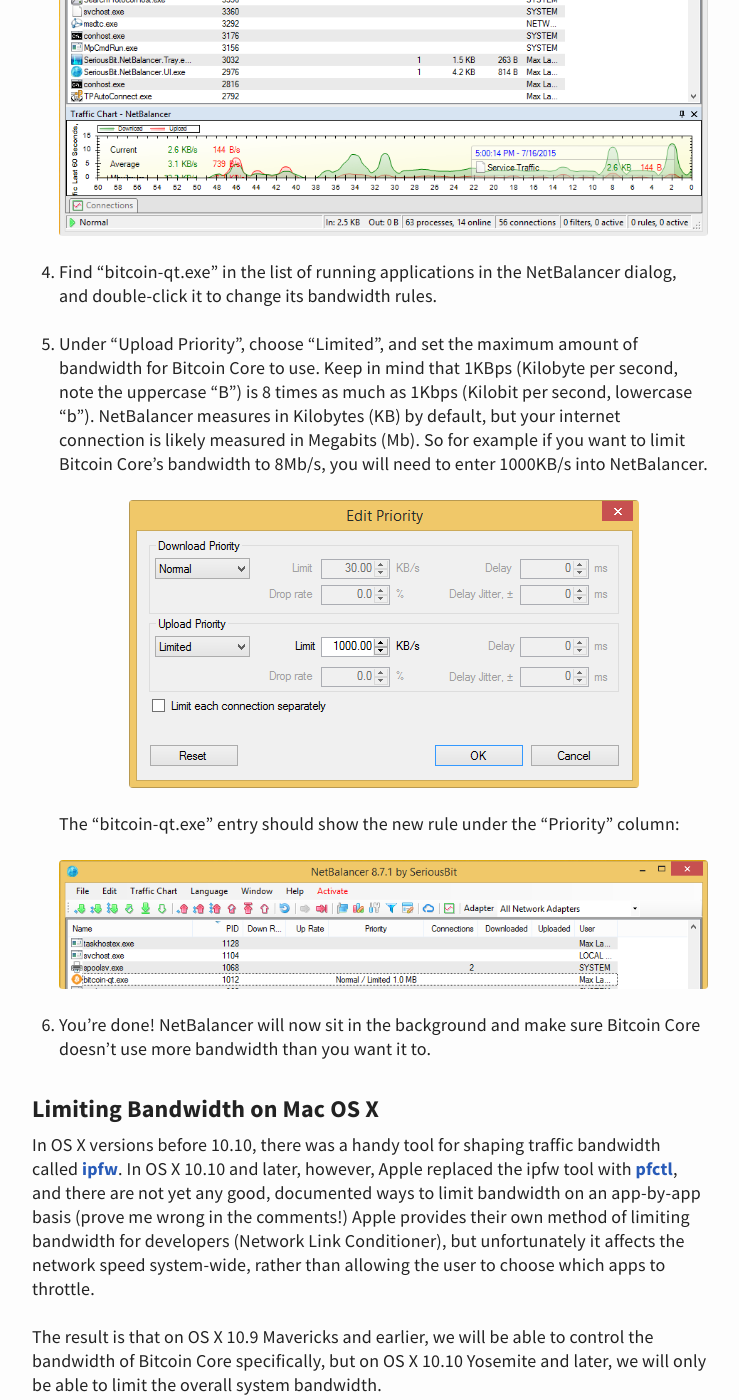
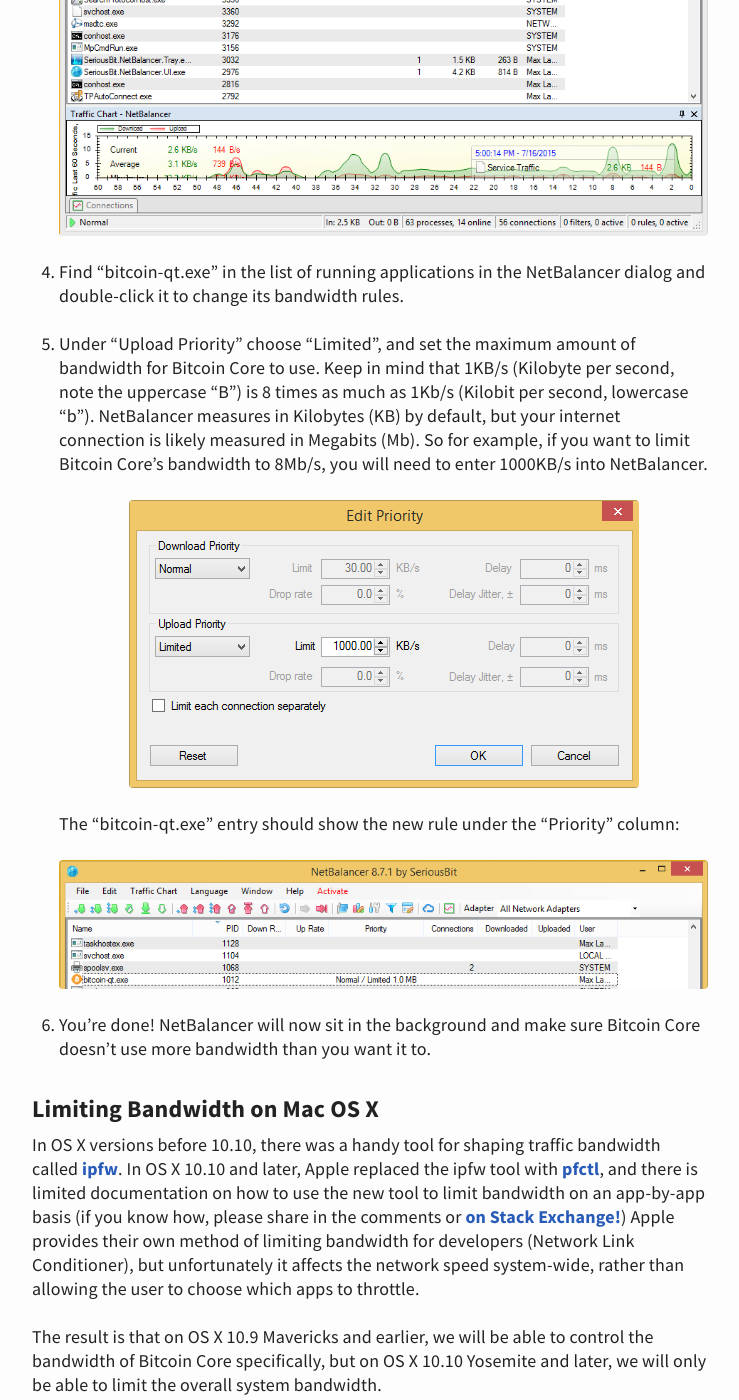
Before and after one commit to abpaolini/maxlaumeister.com, a Jekyll site: the page built from _posts/2015-7-16-how-to-limit-bandwidth-of-bitcoin-core-on-windows-mac-os-and-linux.md, in a window 1280 px wide and 1400 px high, scrolled down 1550 px. Shown: the whole window, without its empty margins (270-1009 px from the left). Built offline with Jekyll 4.4.1, drawn with Linux system fonts in a browser that asks for light colours; comment, search, counter and statistics services are not loaded; some of the changed text lies outside the part shown.

Commit message:
Grammar and style

```diff
--- a/_includes/menu.html
+++ b/_includes/menu.html
@@ -1,6 +1,6 @@
 <nav {% if site.reverse == true %}id="nav-left"{% else %}id="nav"{% endif %}>
 	<div id="nav-list">
-		<a href="{{ site.baseurl }}">Blog Posts</a>
+		<a href="{{ site.baseurl }}">Blog Home</a>
 
 		<!-- Nav pages -->
 	  {% for page in site.pages %}
--- a/_includes/script.html
+++ b/_includes/script.html
@@ -2,7 +2,7 @@
 <script src="{{ "js/smooth-scroll.min.js" | prepend: site.baseurl }}"></script>
 <script>
     smoothScroll.init({
-        speed: 500, // Integer. How fast to complete the scroll in milliseconds
+        speed: 1000, // Integer. How fast to complete the scroll in milliseconds
         easing: 'easeInOutCubic', // Easing pattern to use
         updateURL: false, // Boolean. Whether or not to update the URL with the anchor hash on scroll
         offset: 0, // Integer. How far to offset the scrolling anchor location in pixels
--- a/_posts/2015-7-16-how-to-limit-bandwidth-of-bitcoin-core-on-windows-mac-os-and-linux.md
+++ b/_posts/2015-7-16-how-to-limit-bandwidth-of-bitcoin-core-on-windows-mac-os-and-linux.md
@@ -38,16 +38,16 @@
 
 3. Run NetBalancer and you should see a GUI that looks similar to this:
 
-    ![NetBalancer GUI](/img/2015-7-16-how-to-limit-bandwidth-of-bitcoin-core-on-windows-mac-os-and-linux/netbalancer-1.png)
+    ![NetBalancer GUI](../img/2015-7-16-how-to-limit-bandwidth-of-bitcoin-core-on-windows-mac-os-and-linux/netbalancer-1.png)
 
-4. Find “bitcoin-qt.exe” in the list of running applications in the NetBalancer dialog, and double-click it to change its bandwidth rules.
+4. Find “bitcoin-qt.exe” in the list of running applications in the NetBalancer dialog and double-click it to change its bandwidth rules.
 
-5. Under “Upload Priority”, choose “Limited”, and set the maximum amount of bandwidth for Bitcoin Core to use. Keep in mind that 1KBps (Kilobyte per second, note the uppercase "B") is 8 times as much as 1Kbps (Kilobit per second, lowercase "b"). NetBalancer measures in Kilobytes (KB) by default, but your internet connection is likely measured in Megabits (Mb). So for example if you want to limit Bitcoin Core's bandwidth to 8Mb/s, you will need to enter 1000KB/s into NetBalancer.
+5. Under “Upload Priority” choose “Limited”, and set the maximum amount of bandwidth for Bitcoin Core to use. Keep in mind that 1KB/s (Kilobyte per second, note the uppercase "B") is 8 times as much as 1Kb/s (Kilobit per second, lowercase "b"). NetBalancer measures in Kilobytes (KB) by default, but your internet connection is likely measured in Megabits (Mb). So for example, if you want to limit Bitcoin Core's bandwidth to 8Mb/s, you will need to enter 1000KB/s into NetBalancer.
 
-    ![NetBalancer Bandwidth Rules](/img/2015-7-16-how-to-limit-bandwidth-of-bitcoin-core-on-windows-mac-os-and-linux/netbalancer-2.png)
+    ![NetBalancer Bandwidth Rules](../img/2015-7-16-how-to-limit-bandwidth-of-bitcoin-core-on-windows-mac-os-and-linux/netbalancer-2.png)
     The "bitcoin-qt.exe" entry should show the new rule under the "Priority" column:
 
-    ![NetBalancer Bitcoin-qt Bandwidth](/img/2015-7-16-how-to-limit-bandwidth-of-bitcoin-core-on-windows-mac-os-and-linux/netbalancer-3.png)
+    ![NetBalancer Bitcoin-qt Bandwidth](../img/2015-7-16-how-to-limit-bandwidth-of-bitcoin-core-on-windows-mac-os-and-linux/netbalancer-3.png)
 
 6. You’re done! NetBalancer will now sit in the background and make sure Bitcoin Core doesn’t use more bandwidth than you want it to.
 
@@ -55,7 +55,7 @@
 
 ### Limiting Bandwidth on Mac OS X
 
-In OS X versions before 10.10, there was a handy tool for shaping traffic bandwidth called [ipfw](https://www.freebsd.org/doc/handbook/firewalls-ipfw.html). In OS X 10.10 and later, however, Apple replaced the ipfw tool with [pfctl](https://www.freebsd.org/cgi/man.cgi?query=pfctl(8)&sektion=), and there are not yet any good, documented ways to limit bandwidth on an app-by-app basis (prove me wrong in the comments!) Apple provides their own method of limiting bandwidth for developers (Network Link Conditioner), but unfortunately it affects the network speed system-wide, rather than allowing the user to choose which apps to throttle.
+In OS X versions before 10.10, there was a handy tool for shaping traffic bandwidth called [ipfw](https://www.freebsd.org/doc/handbook/firewalls-ipfw.html). In OS X 10.10 and later, Apple replaced the ipfw tool with [pfctl](https://www.freebsd.org/cgi/man.cgi?query=pfctl(8)&sektion=), and there is limited documentation on how to use the new tool to limit bandwidth on an app-by-app basis (if you know how, please share in the comments or [on Stack Exchange!](http://apple.stackexchange.com/q/196252/136618)) Apple provides their own method of limiting bandwidth for developers (Network Link Conditioner), but unfortunately it affects the network speed system-wide, rather than allowing the user to choose which apps to throttle.
 
 The result is that on OS X 10.9 Mavericks and earlier, we will be able to control the bandwidth of Bitcoin Core specifically, but on OS X 10.10 Yosemite and later, we will only be able to limit the overall system bandwidth.
 
@@ -70,16 +70,15 @@
 3. Open the .dmg and double-click “Network Link Conditioner.prefpane” to install the prefpane.
 From now on, you can enable/disable Network Link Conditioner from System Preferences.
 
-
-    ![Network Link Conditioner - Main](/img/2015-7-16-how-to-limit-bandwidth-of-bitcoin-core-on-windows-mac-os-and-linux/nlc-2.png)
-
 4. From the Network Link Conditioner pane in System Preferences, click “Manage Profiles”, then click the “+” button to add a new profile. I named mine “Bitcoin Core”.
 
 5. Edit the profile and add your desired maximum upload speed:
 
-    ![Network Link Conditioner  - Profile](/img/2015-7-16-how-to-limit-bandwidth-of-bitcoin-core-on-windows-mac-os-and-linux/nlc-1.png)
+    ![Network Link Conditioner  - Profile](../img/2015-7-16-how-to-limit-bandwidth-of-bitcoin-core-on-windows-mac-os-and-linux/nlc-1.png)
 
-6. Save your edit, exit the profile manager, and flip the big switch to enable the limiter:
+6. Save your edit, exit the profile manager, choose your new profile, and flip the big switch to enable the limiter:
+
+    ![Network Link Conditioner - Main](../img/2015-7-16-how-to-limit-bandwidth-of-bitcoin-core-on-windows-mac-os-and-linux/nlc-2.png)
 
 Mac OS will place an icon in your notification tray so you remember that it’s on. Unlike the Windows/Linux solutions, this will limit the bandwidth for your entire system, so be sure to turn it off you’re not running Bitcoin Core.
 
```
Also changed, not shown: other parts of _posts/2015-7-16-how-to-limit-bandwidth-of-bitcoin-core-on-windows-mac-os-and-linux.md (+4 -2 lines).
